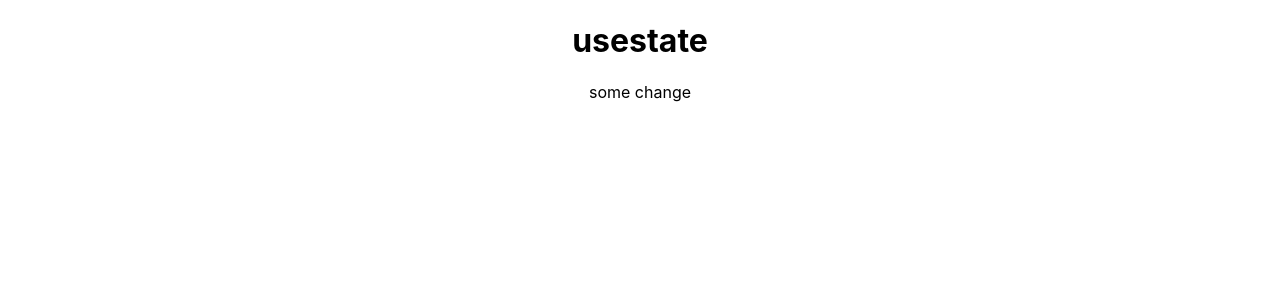
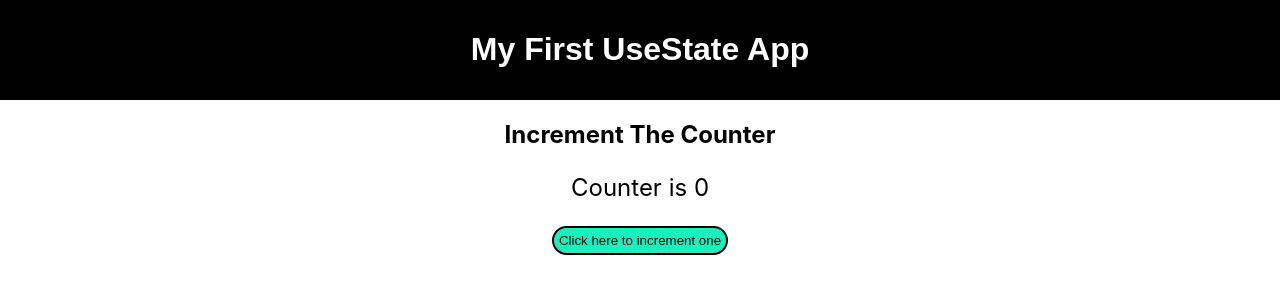
Before and after one commit to libifr/usestate, a React (Create React App) app: page / in a window 1280 px wide. Shown: the top 300 px of the page. Built offline with nearby package versions, Linux system fonts and the light colour scheme.

Commit message:
Counter Component & CSS

```diff
--- a/src/App.css
+++ b/src/App.css
@@ -2,37 +2,28 @@
   text-align: center;
 }
 
-.App-logo {
-  height: 40vmin;
-  pointer-events: none;
+.header {
+  background-color: black;
+  color: white;
+  font-family:Arial, Helvetica, sans-serif;
+  text-align: center;
+  padding: 10px;
 }
 
-@media (prefers-reduced-motion: no-preference) {
-  .App-logo {
-    animation: App-logo-spin infinite 20s linear;
-  }
+button {
+  background-color: rgb(25, 240, 190);
+  border: 2px solid black;
+  border-radius: 50px;
+  padding: 5px;
+  cursor: pointer;
 }
 
-.App-header {
-  background-color: #282c34;
-  min-height: 100vh;
-  display: flex;
-  flex-direction: column;
-  align-items: center;
-  justify-content: center;
-  font-size: calc(10px + 2vmin);
+button:hover {
+  transition: all 0.3s ease;
+  background-color: black;
   color: white;
 }
 
-.App-link {
-  color: #61dafb;
+.counter-content {
+  font-size: x-large;
 }
-
-@keyframes App-logo-spin {
-  from {
-    transform: rotate(0deg);
-  }
-  to {
-    transform: rotate(360deg);
-  }
-}
--- a/src/App.js
+++ b/src/App.js
@@ -1,12 +1,19 @@
 import logo from './logo.svg';
 import './App.css';
+import Counter from './Counter';
 
 function App() {
   return (
+    <>
+    <div className="header">
+      <h1>My First UseState App</h1>
+      </div>
     <div className="App">
-        <h1>usestate</h1>
-        some change
+        <h2>Increment The Counter</h2>
+        <Counter/>
     </div>
+    </>
+
   );
 }
 
--- /dev/null
+++ b/src/Counter.js
@@ -0,0 +1,21 @@
+import './App.css';
+import {useState} from "react"
+
+function Counter() {
+
+    const [counter, setCounter] = useState(0)
+
+    function increment() {
+        setCounter(counter => counter+1)
+    }
+
+
+  return (
+    <div>
+        <p className="counter-content">Counter is {counter}</p>
+        <button onClick={increment}>Click here to increment one</button>
+    </div>
+  );
+}
+
+export default Counter;
```
